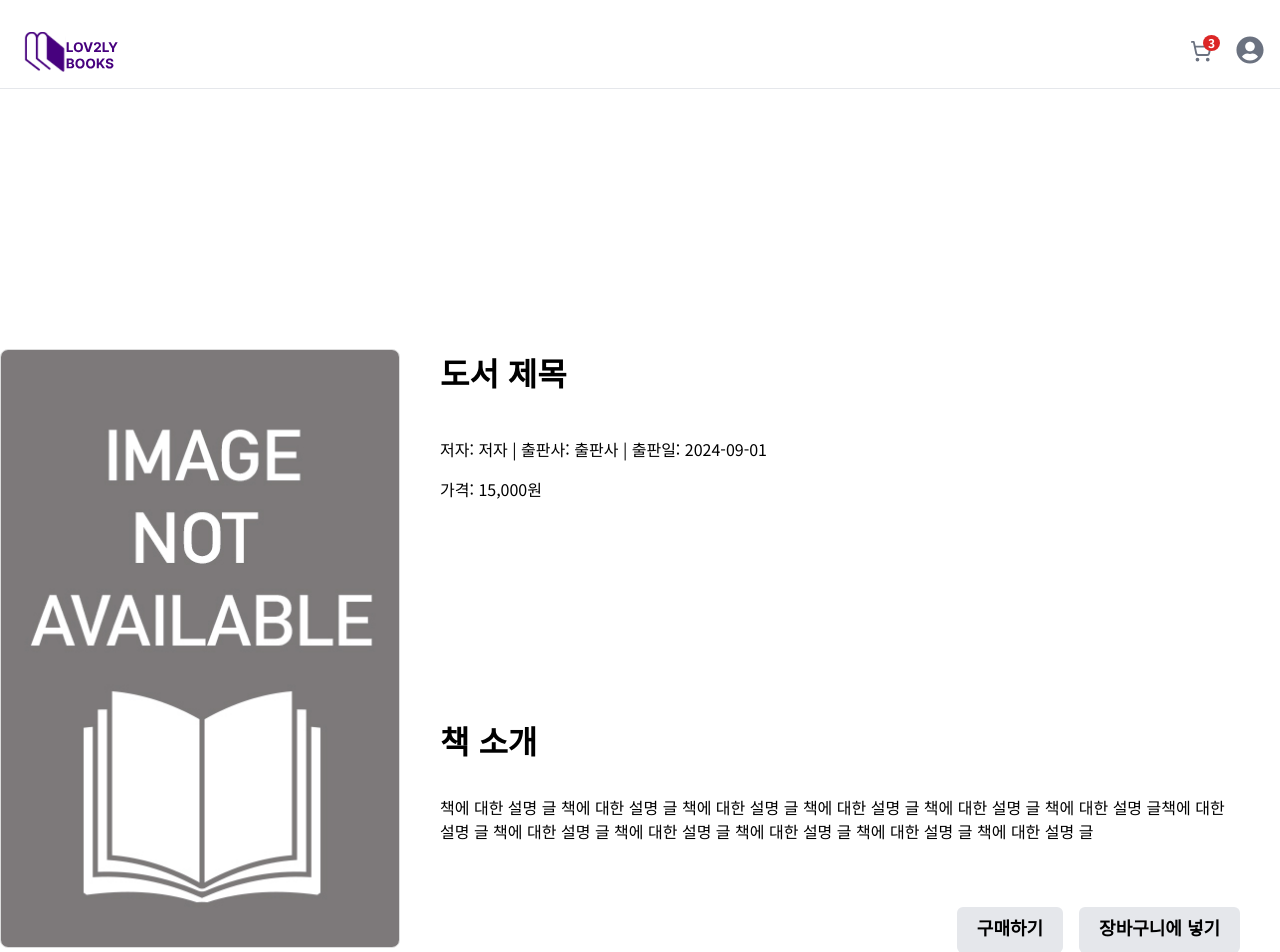
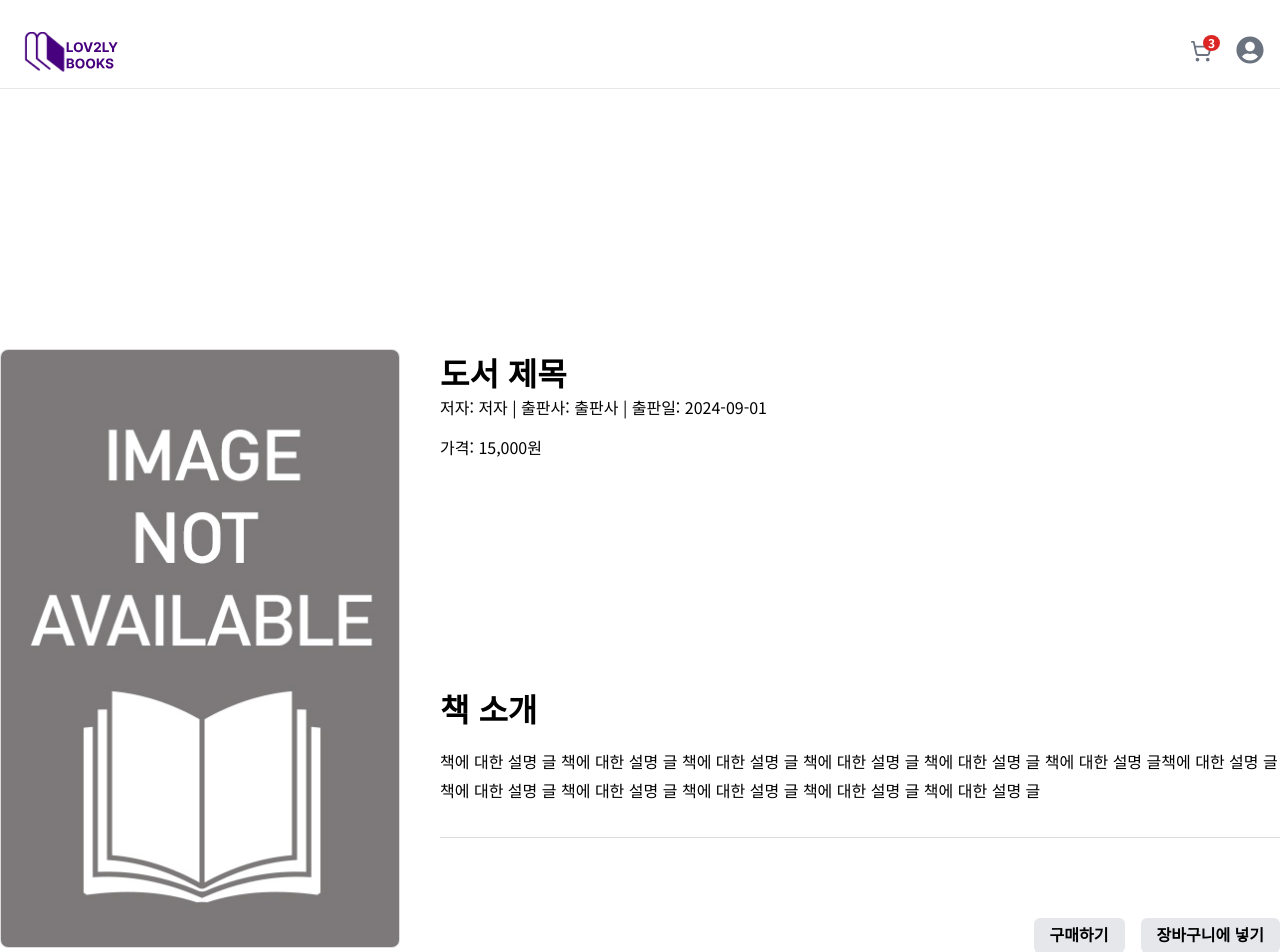
Before and after one commit to oz-main-12-team2/oz-main-fe-12-team2, a React (Vite) app: page /book/1 in a window 1280 px wide. Shown: the top 952 px of the page. Built offline with nearby package versions, Linux system fonts and the light colour scheme.

Commit message:
fix: 구매하기 버튼 예, 아니요 추가 작업 중

```diff
--- a/src/pages/BookDetail.jsx
+++ b/src/pages/BookDetail.jsx
@@ -1,4 +1,5 @@
 import { useParams } from "react-router-dom";
+import { useState } from "react";
 import Header from "../components/layout/Header";
 import Footer from "../components/layout/Footer";
 import Button from "../components/common/Button";
@@ -6,6 +7,7 @@ import "../styles/cdh/book-detail.scss";
 
 function BookDetail() {
     const { id } = useParams();
+    const [isModalOpen, setIsModalOpen] = useState(false);
 
     // 임시 더미 데이터.
     const BookDetailDummy = {
@@ -19,6 +21,12 @@ function BookDetail() {
         image: "/no-image.jpg",
         description:
         "책에 대한 설명 글 책에 대한 설명 글 책에 대한 설명 글 책에 대한 설명 글 책에 대한 설명 글 책에 대한 설명 글책에 대한 설명 글 책에 대한 설명 글 책에 대한 설명 글 책에 대한 설명 글 책에 대한 설명 글 책에 대한 설명 글",
+    }
+
+    // 구매 확인
+    const handleConfirmPurchase = () => {
+        alert("구매 완료");
+        setIsModalOpen(false);
     }
 
     return (
@@ -51,23 +59,36 @@ function BookDetail() {
             {/* 상세 설명 */}
             <section className="book-detail-description">
                 <h2 className="book-introduction">책 소개</h2>
-
                 <p>{BookDetailDummy.description}</p>
             </section>
-                    {/* 구매 버튼 */}
-                    <div className="book-actions">
-                        {/* 구매하기 버튼 결제 페이지와 연결고리 필요 */}
-                        <Button variant="secondary" size="lg" type="button" onClick={() => alert("구매하시겠습니까?")}>구매하기</Button>
-                        <Button variant="secondary" size="lg" type="button" onClick={() => alert("장바구니에 추가됨")}>장바구니에 넣기</Button>
+
+            {/* 구매 버튼 */}
+            <div className="book-actions">
+            {/* 구매하기 버튼 결제 페이지와 연결고리 필요 */}
+                <Button variant="secondary" size="md" type="button" onClick={() => handleConfirmPurchase(true)}>구매하기</Button>
+                        <Button variant="secondary" size="md" type="button" onClick={() => alert("장바구니에 추가됨")}>장바구니에 넣기</Button>
                     </div>
                     </div>
-                </div> <br />
+                </div>
                 {/* 추후 API 요청으로 해당 책의 상세정보 가져오기 */}
                 {/* 제목, 저자, 가격, 설명  등 혹은 정해진 내용으로 */}
             </main>
 
                 </div>
+
                 <Footer />
+                {/* 구매 확인 */}
+                {isModalOpen && (
+                    <div className="modal-overlay">
+                        <div className="modal">
+                            <h2>구매하시겠습니까?</h2>
+                            <div className="modal-actions">
+                                <button variant="primary" size="md" onClick={handleConfirmPurchase}>확인</button>
+                                <button variant="secondary" size="md" onClick={()=> setIsModalOpen(false)}>취소</button>
+                            </div>
+                        </div>
+                    </div>
+                )}
         </div>
     );
 }
--- a/src/styles/cdh/book-Detail.scss
+++ b/src/styles/cdh/book-Detail.scss
@@ -1,3 +1,85 @@
+// .book-detail-page {
+//   min-height: 100vh;
+//   display: flex;
+//   flex-direction: column;
+
+//   .footer {
+//     margin-top: auto;
+//   }
+// }
+
+// .book-detail-container {
+//   display: flex;
+//   justify-content: center;
+//   gap: 40px;
+//   margin: 20px 0;
+//   padding-top: 15rem;
+
+//   .book-detail {
+//     display: flex;
+//     flex-direction: column;
+//     justify-content: space-between;
+//   }
+
+//   .book-detail-introduction {
+//     padding-bottom: 5rem;
+//     padding-top: 5rem;
+//   }
+
+//   .book-detail-image img {
+//     width: 25rem;
+//     height: auto;
+//     border: 1px solid #ddd;
+//     border-radius: 8px;
+//   }
+
+//   h1 {
+//     font-size: 2rem;
+//     padding-bottom: 2rem;
+//     margin-bottom: 10px;
+//   }
+
+//   h2 {
+//     font-size: 2rem;
+//     padding-bottom: 2rem;
+//   }
+
+//   p {
+//     color: #000000;
+//     margin-bottom: 1rem;
+//   }
+
+//   .book-detail-info {
+
+//     display: flex;
+//     flex-direction: column;
+//     gap: 1rem;
+
+
+//     .book-price {
+//       margin-bottom: 20px;
+
+
+//       .sale-price {
+//         font-weight: bold;
+//         color: #e74c3c;
+//       }
+//     }
+//   }
+//   .book-actions {
+//     margin-top: auto;
+//     display: flex;
+//     justify-content: flex-end;
+//     gap: 1rem;
+//     padding-top: 3rem;
+
+//     @media (max-width: 768px) {
+//       flex-direction: column;
+//       align-items: stretch;
+//     }
+//   }
+// }
+
 .book-detail-page {
   min-height: 100vh;
   display: flex;
@@ -15,17 +97,7 @@
   margin: 20px 0;
   padding-top: 15rem;
 
-  .book-detail {
-    display: flex;
-    flex-direction: column;
-    justify-content: space-between;
-  }
-
-  .book-detail-introduction {
-    padding-bottom: 5rem;
-    padding-top: 5rem;
-  }
-
+  // 왼쪽 이미지
   .book-detail-image img {
     width: 25rem;
     height: auto;
@@ -33,39 +105,57 @@
     border-radius: 8px;
   }
 
-  h1 {
-    font-size: 2rem;
+  // 오른쪽 상세정보 전체 박스
+  .book-detail {
+    display: flex;
+    flex-direction: column;
+    justify-content: space-between; // 위쪽 정보, 아래쪽 소개/버튼 공간 분리
+  }
+
+  // 상단 정보 (제목, 저자, 가격)
+  .book-detail-up {
+    display: flex;
+    flex-direction: column;
+    align-items: flex-start; // 이미지 상단 맞춤
+  }
+
+  // 하단 정보 (책 소개, 버튼)
+  .book-detail-bottom {
+    display: flex;
+    flex-direction: column;
+    justify-content: flex-end; // 이미지 하단 맞춤
+  }
+
+  // 책 소개
+  .book-detail-description {
     padding-bottom: 2rem;
-    margin-bottom: 10px;
-  }
+    margin-bottom: 2rem;
+    border-bottom: 1px solid #ddd;
 
     h2 {
       font-size: 2rem;
-    padding-bottom: 2rem;
+      margin-bottom: 1rem;
     }
 
     p {
+      font-size: 1rem;
+      line-height: 1.8;
       color: #000000;
-    margin-bottom: 1rem;
+    }
   }
 
-  .book-detail-info {
-
-    display: flex;
-    flex-direction: column;
-    gap: 1rem;
-
-
+  // 가격
   .book-price {
-      margin-bottom: 20px;
-
+    margin-top: 1rem;
+    margin-bottom: 1rem;
 
     .sale-price {
       font-weight: bold;
       color: #e74c3c;
     }
   }
-  }
+
+  // 버튼 영역
   .book-actions {
     margin-top: auto;
     display: flex;
```
Lines whose indentation alone changed are shown as unchanged.
